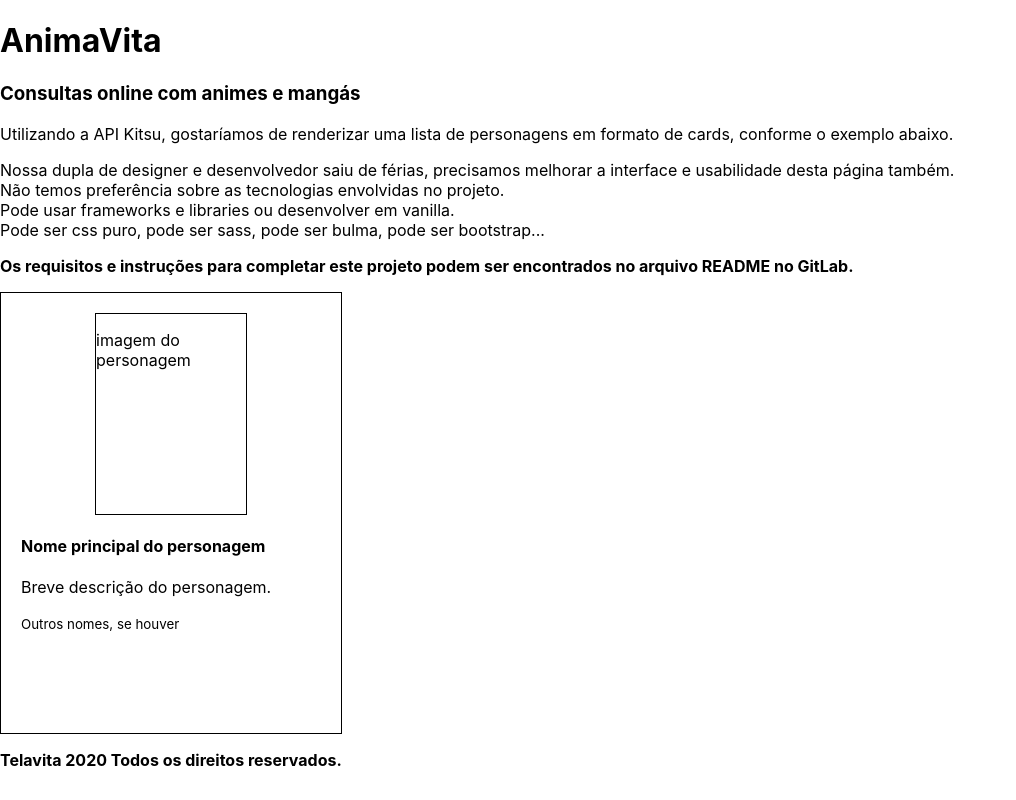
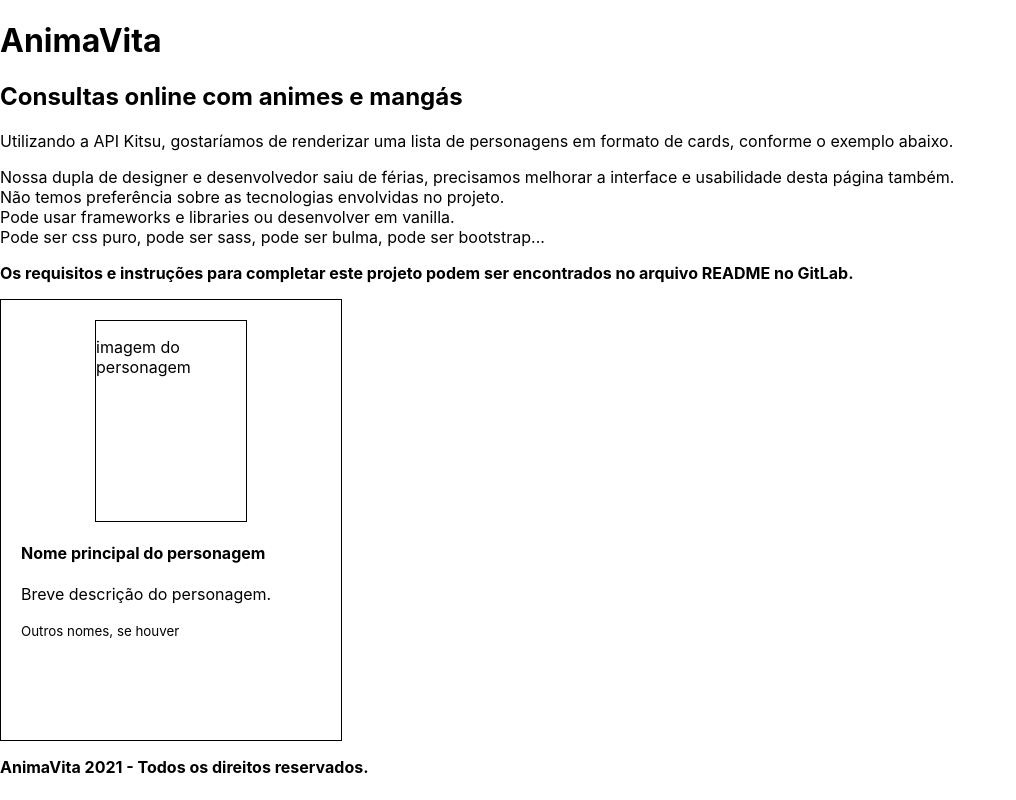
Before and after one commit to caueamaral/anima-vita, a React (Create React App) app: page / in a window 1280 px wide. Shown: the whole page, without its empty margins (0-1016 px from the left). Built offline with nearby package versions, Linux system fonts and the light colour scheme.

Commit message:
Components created: Header, Description, Card and Footer

```diff
--- a/src/App.js
+++ b/src/App.js
@@ -1,36 +1,18 @@
 import './App.css';
+import Header      from './components/Header.js'
+import Description from './components/Description.js'
+import Card        from './components/Card.js'
+import Footer      from './components/Footer.js'
 
 function App() {
   return (
     <div className="App">
-      <header>
-        <h1>AnimaVita</h1>
-        <h3>Consultas online com animes e mangás</h3>
-      </header>
-      <article>
-        <p>Utilizando a API Kitsu, gostaríamos de renderizar uma lista de personagens em formato de cards,
-          conforme o exemplo abaixo.</p>
-        <p>Nossa dupla de designer e desenvolvedor saiu de férias,
-          precisamos melhorar a interface e usabilidade desta página também. <br/>
-          Não temos preferência sobre as tecnologias envolvidas no projeto. <br/>
-          Pode usar frameworks e libraries ou desenvolver em vanilla. <br/>
-          Pode ser css puro, pode ser sass, pode ser bulma, pode ser bootstrap... <br/>
-        </p>
-        <p><strong>Os requisitos e instruções para completar este projeto podem ser encontrados no arquivo README no GitLab.</strong></p>
-      </article>
+      <Header />
+      <Description />
       <main>
-        <div className="card">
-          <figure className="figure">
-            <p>imagem do personagem</p>
-          </figure>
-          <h4>Nome principal do personagem</h4>
-          <p>Breve descrição do personagem.</p>
-          <small>Outros nomes, se houver</small>
-        </div>
+        <Card />
       </main>
-      <footer>
-        <p><strong>Telavita 2020 Todos os direitos reservados. </strong></p>
-      </footer>
+      <Footer />
     </div>
   );
 }
--- /dev/null
+++ b/src/components/Card.js
@@ -0,0 +1,14 @@
+function Card() {
+  return (
+    <article className="card">
+      <figure className="figure">
+        <p>imagem do personagem</p>
+      </figure>
+      <h4>Nome principal do personagem</h4>
+      <p>Breve descrição do personagem.</p>
+      <small>Outros nomes, se houver</small>
+    </article>
+  )
+}
+
+export default Card
--- /dev/null
+++ b/src/components/Description.js
@@ -0,0 +1,22 @@
+function Description () {
+  return (
+    <article>
+      <p>
+        Utilizando a API Kitsu, gostaríamos de renderizar uma lista de personagens em formato de cards,
+        conforme o exemplo abaixo.
+      </p>
+      <p>
+        Nossa dupla de designer e desenvolvedor saiu de férias,
+        precisamos melhorar a interface e usabilidade desta página também.<br />
+        Não temos preferência sobre as tecnologias envolvidas no projeto.<br />
+        Pode usar frameworks e libraries ou desenvolver em vanilla.<br />
+        Pode ser css puro, pode ser sass, pode ser bulma, pode ser bootstrap...<br />
+      </p>
+      <p>
+        <strong>Os requisitos e instruções para completar este projeto podem ser encontrados no arquivo README no GitLab.</strong>
+      </p>
+    </article>
+  )
+}
+
+export default Description
--- /dev/null
+++ b/src/components/Footer.js
@@ -0,0 +1,11 @@
+function Footer() {
+  return (
+    <footer>
+      <p>
+        <strong>AnimaVita 2021 - Todos os direitos reservados.</strong>
+      </p>
+    </footer>
+  )
+}
+
+export default Footer
--- /dev/null
+++ b/src/components/Header.js
@@ -0,0 +1,10 @@
+function Header() {
+  return (
+    <header>
+      <h1>AnimaVita</h1>
+      <h2>Consultas online com animes e mangás</h2>
+    </header>
+  )
+}
+
+export default Header
```
